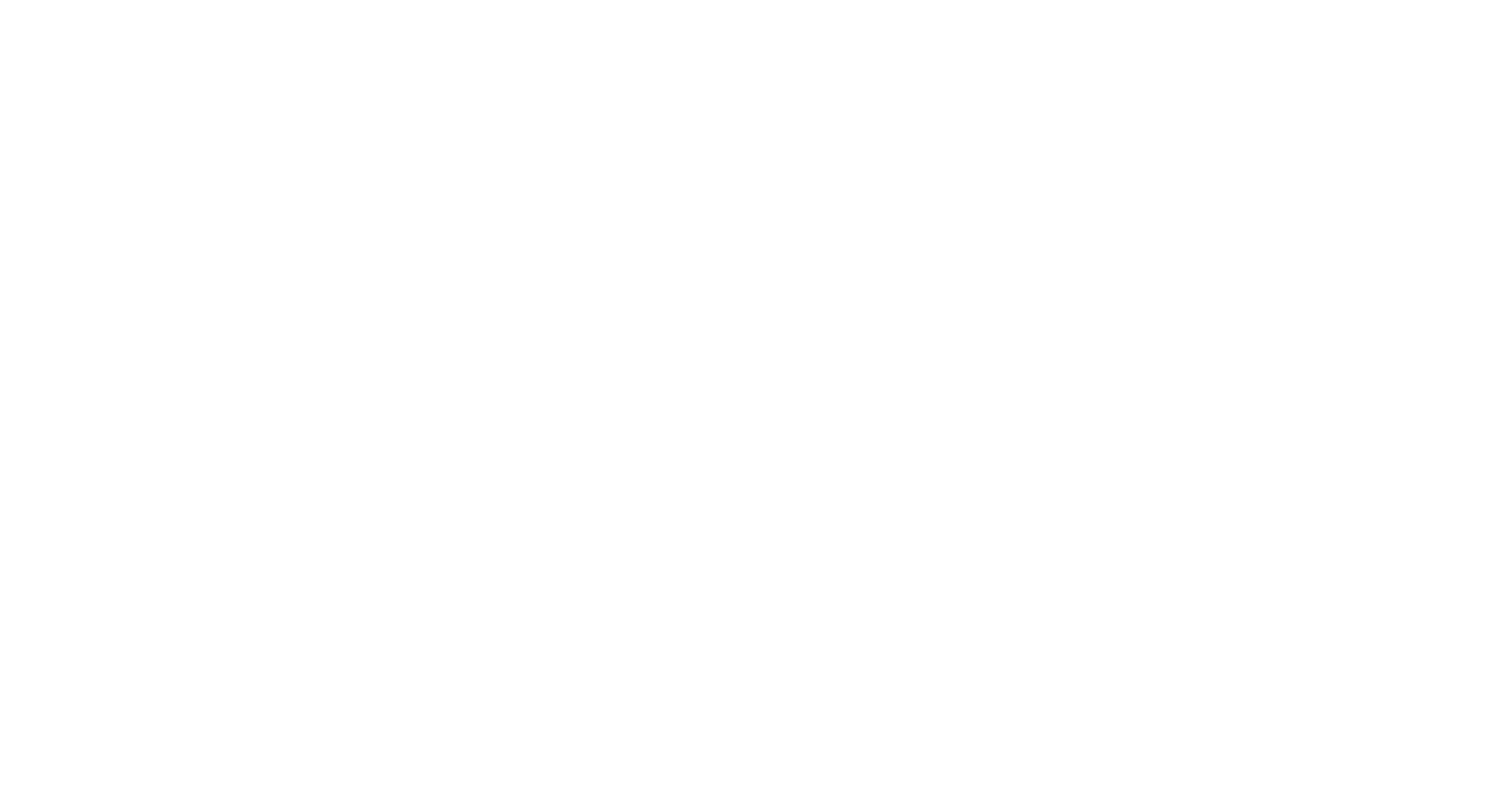
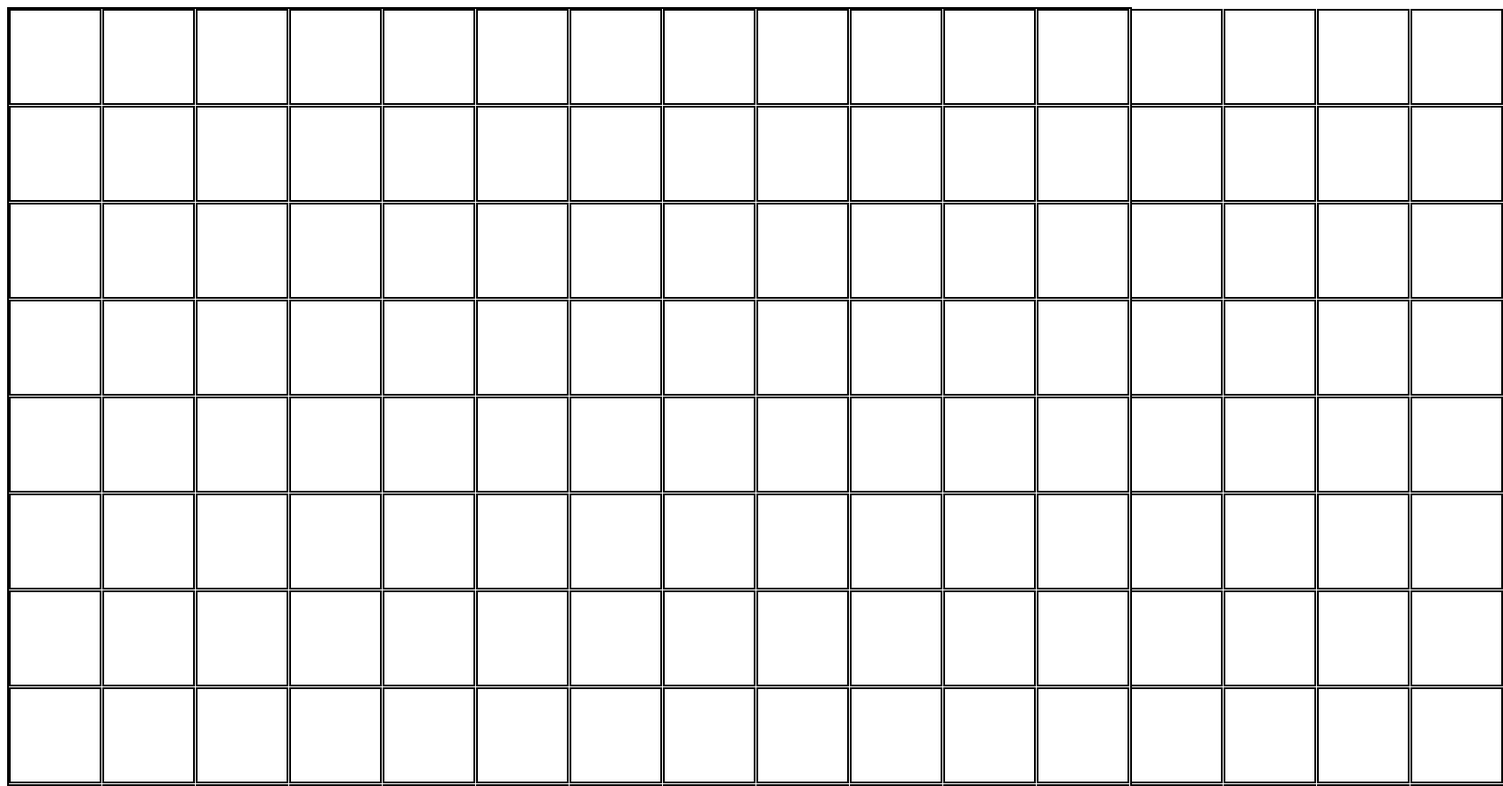
Before and after one commit to GaussWhy/etch-a-sketch, a plain HTML site: page index.html in a window 1280 px wide. Shown: the top 884 px of the page at 89% size, 1689 px wide, since content can reach past the window. Before the commit the page ends 800 px from the top, so only its background shows below. Drawn offline with Linux system fonts and the light colour scheme.

Commit message:
Add a 16x16 grid to the page

```diff
--- a/index.html
+++ b/index.html
@@ -9,6 +9,16 @@
 </head>
 
 <body>
+    <div class="grid-container"></div>
 
+<script>
+    let gridContainer = document.querySelector('div');
+
+    for (let i = 0; i < 256; i++) {
+        let gridSquare = document.createElement('div');
+        gridSquare.classList.add('grid-item');
+        gridContainer.appendChild(gridSquare);
+    }
+</script>
 </body>
 </html>
--- a/styles.css
+++ b/styles.css
@@ -0,0 +1,14 @@
+.grid-container {
+    display: grid;
+    grid-template-columns: repeat(16, auto);
+    grid-template-rows: repeat(16, auto);
+    gap: 1px;
+    border: 2px solid black;
+}
+
+.grid-item {
+    width: 100px;
+    padding-top: 100%;
+    background-color: white;
+    border: 2px solid black;
+}
```
